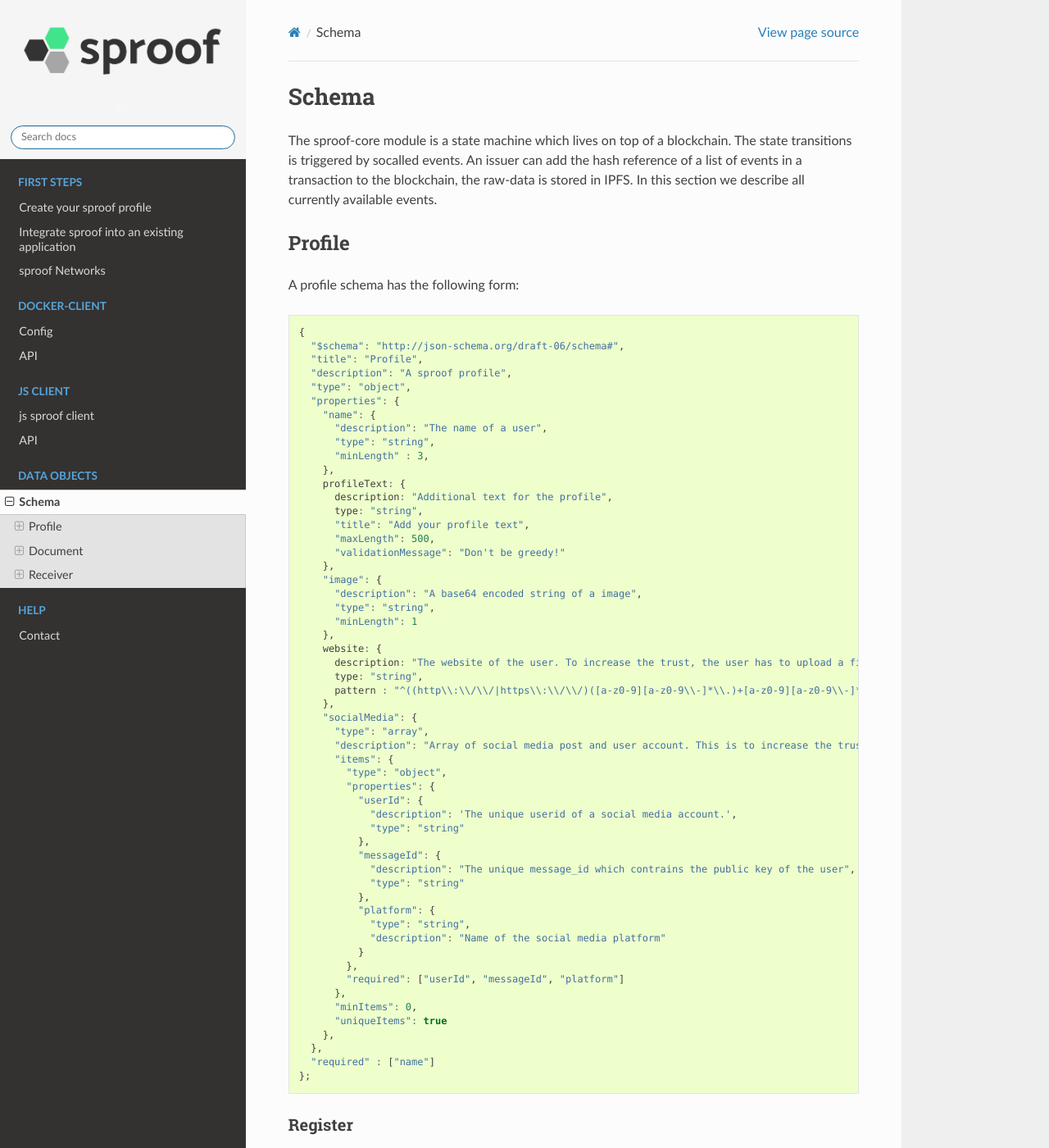
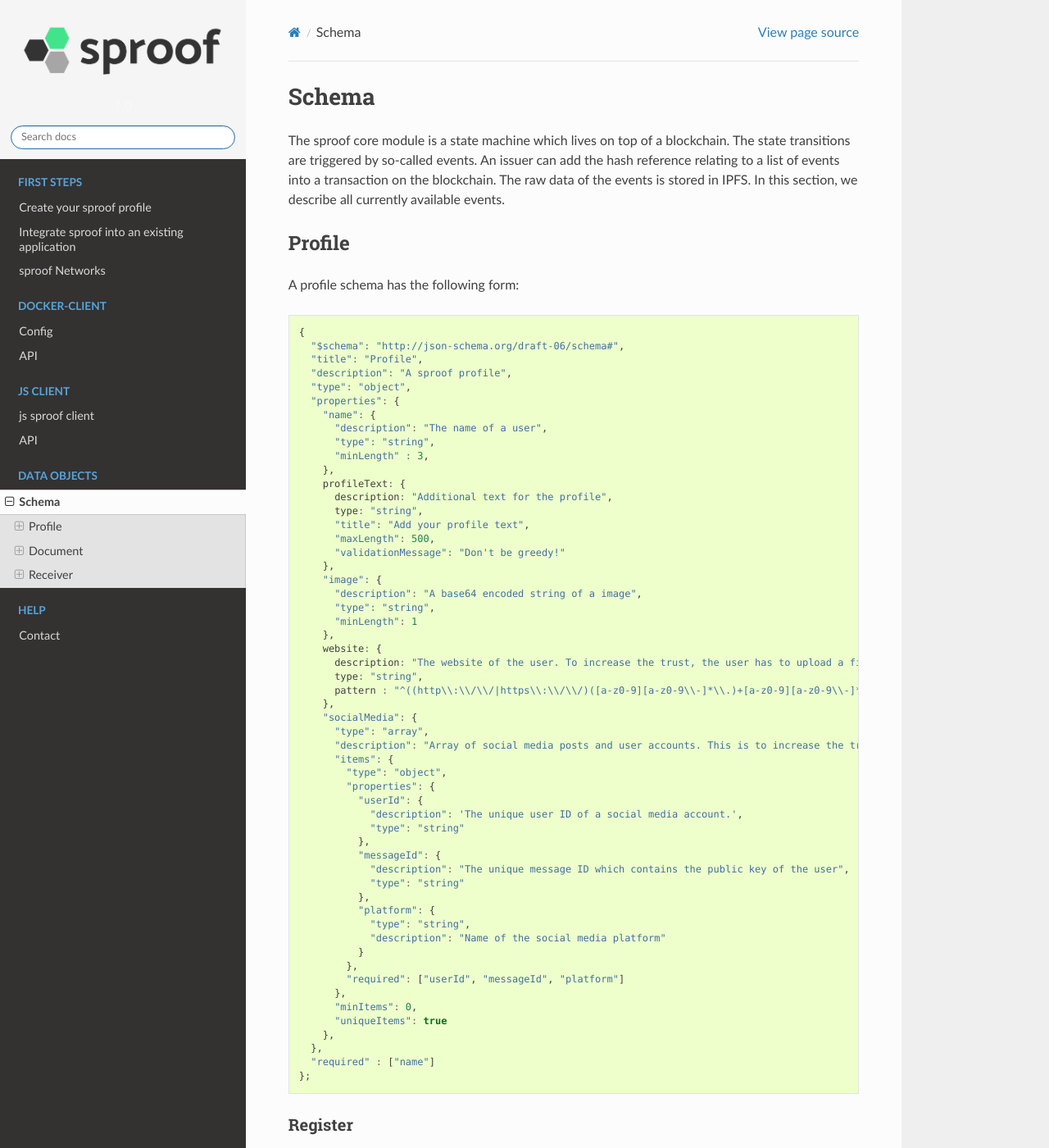
Before and after one commit to sproof/docs, a Sphinx documentation site: the page built from docs/schema.rst, in a window 1280 px wide and 1400 px high. Shown: the whole window at 82% size. Built offline with Sphinx 7.4.7 and the Read the Docs theme 2.0.0, drawn with Linux system fonts in a browser that asks for light colours; some of the changed text lies outside the part shown.

Commit message:
Fix a few typos and slightly adjust wording

```diff
--- a/docs/schema.rst
+++ b/docs/schema.rst
@@ -2,7 +2,7 @@
 Schema
 ========
 
-The sproof-core module is a state machine which lives on top of a blockchain. The state transitions is triggered by socalled events. An issuer can add the hash reference of a list of events in a transaction to the blockchain, the raw-data is stored in IPFS. In this section we describe all currently available events.
+The sproof core module is a state machine which lives on top of a blockchain. The state transitions are triggered by so-called events. An issuer can add the hash reference relating to a list of events into a transaction on the blockchain. The raw data of the events is stored in IPFS. In this section, we describe all currently available events.
 
 Profile
 =====================
@@ -41,16 +41,16 @@
         },
         "socialMedia": {
           "type": "array",
-          "description": "Array of social media post and user account. This is to increase the trust of the users account",
+          "description": "Array of social media posts and user accounts. This is to increase the trust of the user's account",
           "items": {
             "type": "object",
             "properties": {
               "userId": {
-                "description": 'The unique userid of a social media account.',
+                "description": 'The unique user ID of a social media account.',
                 "type": "string"
               },
               "messageId": {
-                "description": "The unique message_id which contrains the public key of the user",
+                "description": "The unique message ID which contains the public key of the user",
                 "type": "string"
               },
               "platform": {
@@ -71,7 +71,7 @@
 Register
 ----------
 
-To register a profile (issuer) the ``PROFILE_REGISTER`` event is needed.
+To register a profile (issuer), the ``PROFILE_REGISTER`` event is needed.
 
 
 .. code-block:: javascript
@@ -79,7 +79,7 @@
     {
       "$schema": "http://json-schema.org/draft-06/schema#",
       "title": "Profile register",
-      "description": "Register sproof profile event",
+      "description": "Register a sproof profile event",
       "type": "object",
       properties : {
         "eventType" : {
@@ -95,7 +95,7 @@
 Update
 ----------
 
-To update a profile (issuer) the ``PROFILE_UPDATE`` event is needed.
+To update a profile (issuer), the ``PROFILE_UPDATE`` event is needed.
 
 
 .. code-block:: javascript
@@ -119,7 +119,7 @@
 Revoke
 ----------
 
-To revoke a profile (issuer) the ``PROFILE_REVOKE`` event is needed.
+To revoke a profile (issuer), the ``PROFILE_REVOKE`` event is needed.
 
 
 .. code-block:: javascript
@@ -153,7 +153,7 @@
 UpdateKey
 ----------
 
-To update a profile's key  the ``PROFILE_UPDATE_KEY`` event is needed.
+To update a profile's key, the ``PROFILE_UPDATE_KEY`` event is needed.
 
 
 .. code-block:: javascript
@@ -219,7 +219,7 @@
               type: "number",
             },
             documentHash : {
-              description: "Hash of document to register",
+              description: "Hash of the document to register",
               type: "string",
             },
             data: {
@@ -227,7 +227,7 @@
             },
 
             locationHash: {
-              description: "IPFS hash of document",
+              description: "IPFS hash of the document",
               type:'string',
             },
             name: {
@@ -238,21 +238,21 @@
               type: 'array',
               items: {
                 type: 'string',
-                description: 'Hashes of registration or receivers'
+                description: 'Hashes of the registration or the receivers'
               },
             },
             receiverAttributes : {
               type: 'array',
               items: {
                 type : 'string',
-                description: 'The attributes which are linked to an receiver, e.g., name, email, dateOfBirth,...'
+                description: 'The attributes which are linked to a receiver, e.g., name, email, date of birth etc.'
               }
             },
             receivers : {
               type: 'array',
               items: {
                 type: 'string',
-                description: 'Hashes of registration or receivers'
+                description: 'Hashes of the registration or the receivers'
               }
             }
           },
@@ -266,7 +266,7 @@
 Revoke
 ----------
 
-To revoke a document the ``DOCUMENT_REVOKE`` event is needed.
+To revoke a document, the ``DOCUMENT_REVOKE`` event is needed.
 
 
 .. code-block:: javascript
```
Also changed, not shown: other parts of docs/schema.rst (+15 -15 lines).
